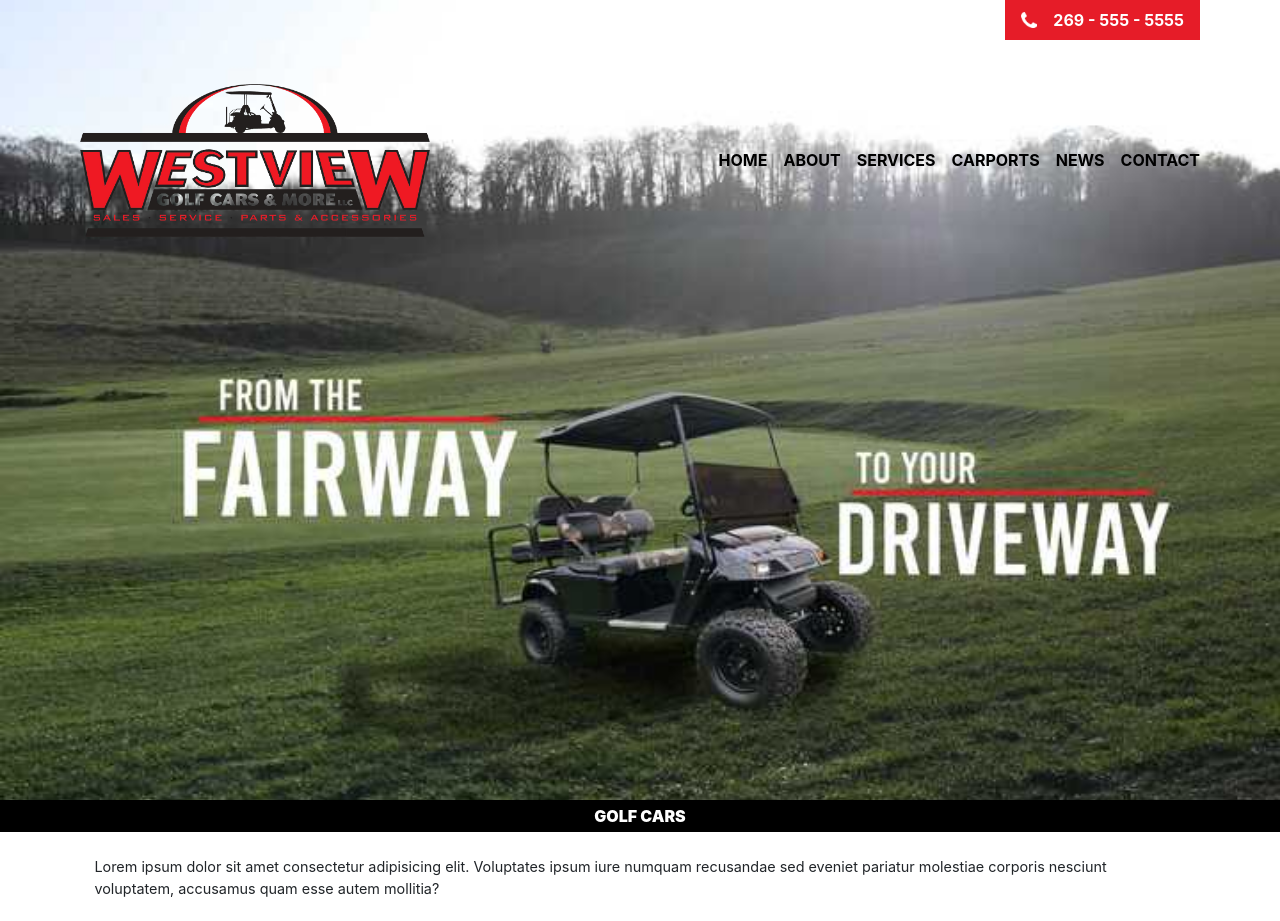
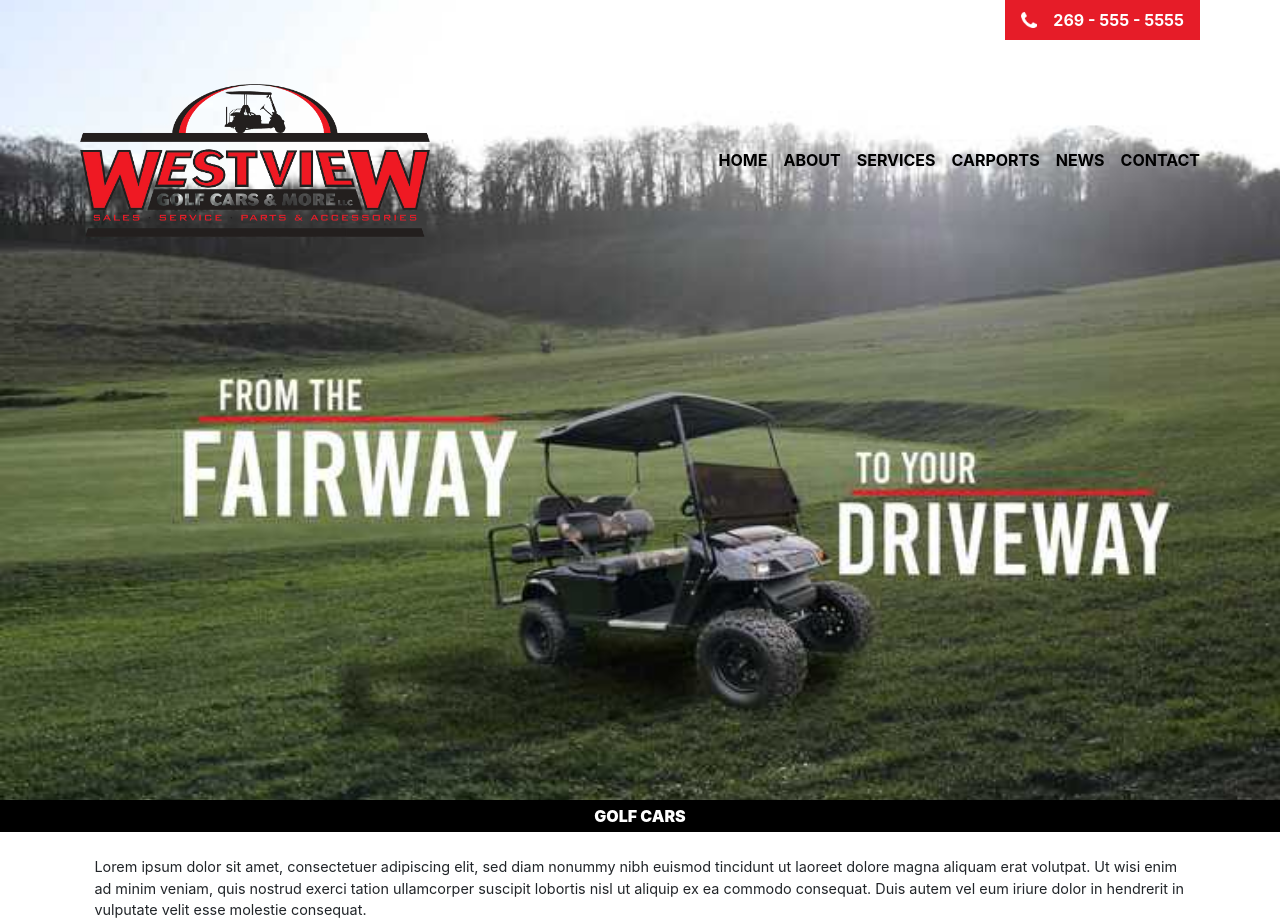
Before and after one commit to kmarusek/Westview-Golf-Cars, a React (Create React App) app: page / in a window 1280 px wide. Shown: the top 921 px of the page. Built offline with nearby package versions, Linux system fonts and the light colour scheme.

Commit message:
fix styles 5

```diff
--- a/src/components/landingPage/landingPage.jsx
+++ b/src/components/landingPage/landingPage.jsx
@@ -14,10 +14,10 @@ const LandingPage = () => {
             <div className='header-block'>
                 <div className='header-block content'>
                     <div className='feedback'>
-                            <div className='feedback__block'>
-                                <div className = 'feedback__block-phone-img'></div>
-                                <div className='feedback__block-phone-number'>269 - 555 - 5555</div>
-                            </div>
+                        <div className='feedback__block'>
+                            <div className='feedback__block-phone-img'></div>
+                            <div className='feedback__block-phone-number'>269 - 555 - 5555</div>
+                        </div>
                     </div>
                     <div className='menu'>
                         <div className='menu__logo'></div>
@@ -49,7 +49,9 @@ const LandingPage = () => {
             </div>
             <div className='desc'>GOLF CARS</div>
             <div className='content-block content margin-top1'>
-                <div className='margin-top1 text' style={{padding: '0 1em'}}>Lorem ipsum dolor sit amet consectetur adipisicing elit. Voluptates ipsum iure numquam recusandae sed eveniet pariatur molestiae corporis nesciunt voluptatem, accusamus quam esse autem mollitia?</div>
+                <div className='margin-top1 text' style={{ padding: '0 1em' }}>Lorem ipsum dolor sit amet, consectetuer adipiscing elit, sed diam nonummy nibh euismod tincidunt ut laoreet dolore magna aliquam erat
+                volutpat. Ut wisi enim ad minim veniam, quis nostrud exerci tation ullamcorper suscipit lobortis nisl ut aliquip ex ea commodo consequat.
+                Duis autem vel eum iriure dolor in hendrerit in vulputate velit esse molestie consequat.</div>
                 <div className='row-cards1 margin-top1'>
                     <Card src='image3.jpg'>
                         <div className='card-text'>
@@ -129,7 +131,7 @@ const LandingPage = () => {
                 </div>
             </div>
             <div className='footer-links margin-top1'>
-                <div className='content row' style={{height: '100%', margin: 0}}>
+                <div className='content row' style={{ height: '100%', margin: 0 }}>
                     <ul className='col-0 col-lg-5'>
                         <li>
                             <NavLink href='/'>HOME</NavLink>
@@ -151,7 +153,7 @@ const LandingPage = () => {
                         </li>
                     </ul>
 
-                    <p className='offset-0 col-12 offset-lg-1 col-lg-6 conditions' style={{paddingRight: '0'}}>COPYRIGHT © WESTVIEW GOLF CARS 2020 | ABOVE MEDIA</p>
+                    <p className='offset-0 col-12 offset-lg-1 col-lg-6 conditions' style={{ paddingRight: '0' }}>COPYRIGHT © WESTVIEW GOLF CARS 2020 | ABOVE MEDIA</p>
                 </div>
 
             </div>
```
